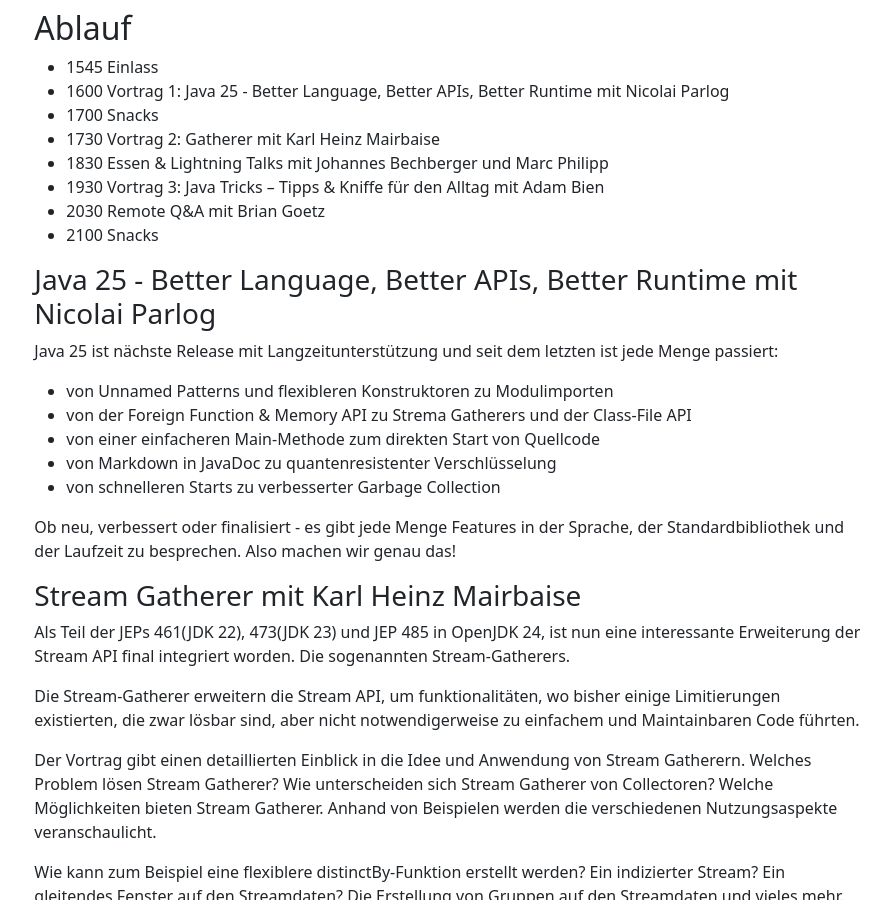
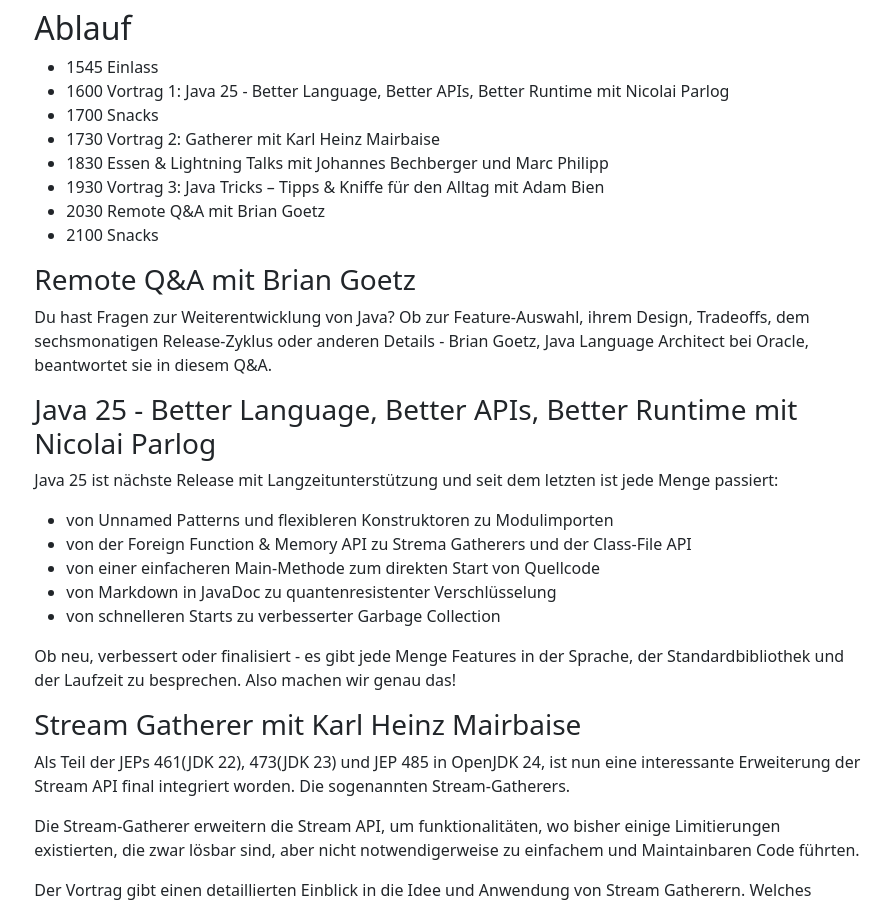
Before and after one commit to jugka/jugka-site, a Jekyll site: the page built from _posts/events/2025-10-16-dukes-day.markdown, in a window 1280 px wide and 900 px high, scrolled down 468 px. Shown: the whole window, without its empty margins (191-1083 px from the left). Built offline with Jekyll 4.4.1, drawn with Linux system fonts in a browser that asks for light colours.

Commit message:
Update 2025-10-16-dukes-day.markdown

```diff
--- a/_posts/events/2025-10-16-dukes-day.markdown
+++ b/_posts/events/2025-10-16-dukes-day.markdown
@@ -24,6 +24,10 @@
 - 1930 Vortrag 3: Java Tricks – Tipps & Kniffe für den Alltag mit Adam Bien
 - 2030 Remote Q&A mit Brian Goetz
 - 2100 Snacks
+
+### Remote Q&A mit Brian Goetz
+
+Du hast Fragen zur Weiterentwicklung von Java? Ob zur Feature-Auswahl, ihrem Design, Tradeoffs, dem sechsmonatigen Release-Zyklus oder anderen Details - Brian Goetz, Java Language Architect bei Oracle, beantwortet sie in diesem Q&A.
 
 ### Java 25 - Better Language, Better APIs, Better Runtime mit Nicolai Parlog
 
```
